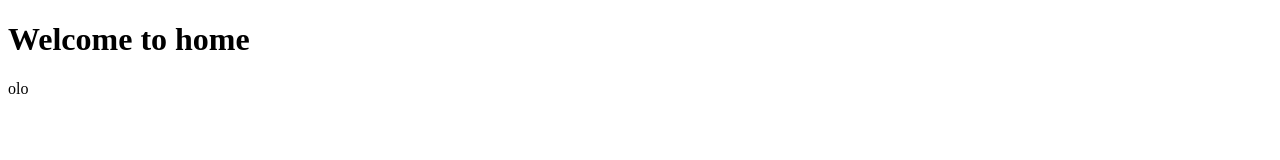
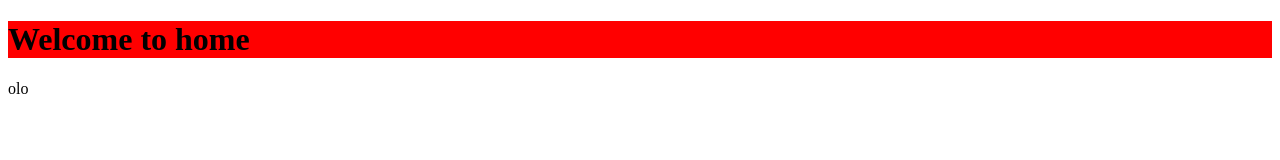
Before and after one commit to tommarcusbruts/practice, a plain HTML site: page homepage.html in a window 1280 px wide. Drawn offline with Linux system fonts and the light colour scheme.

Commit message:
Update homepage.html

```diff
--- a/homepage.html
+++ b/homepage.html
@@ -6,7 +6,7 @@
     <title>Document</title>
 </head>
 <body>
-    <h1 background-color="red">Welcome to home</h1>
+    <h1 style="background-color: red;">Welcome to home</h1>
     olo
 </body>
 </html>
```
